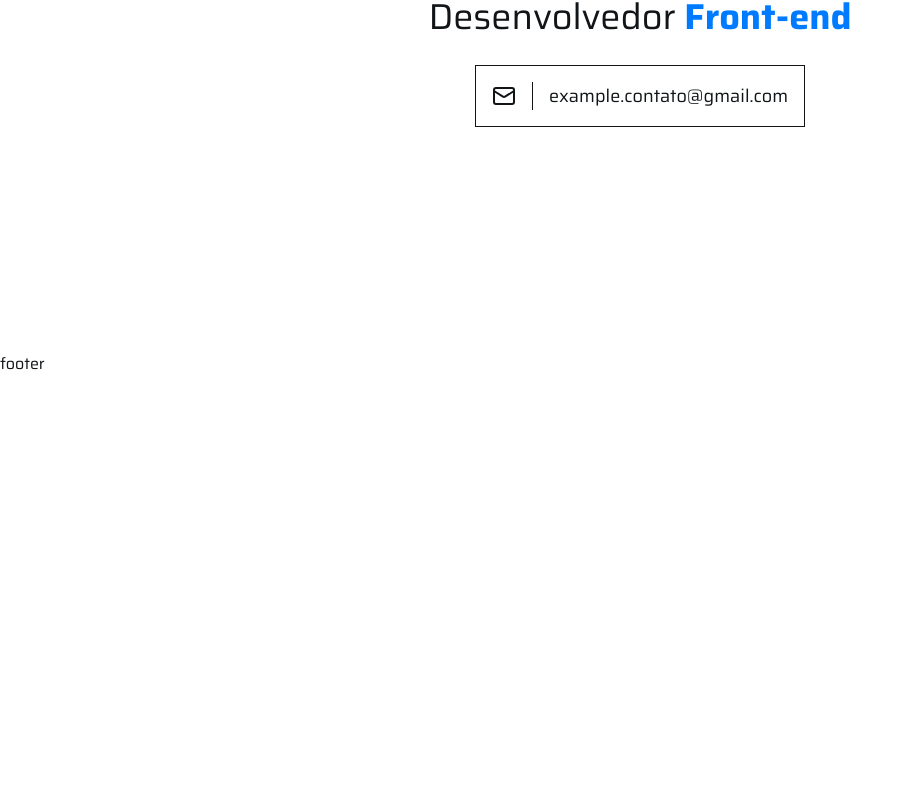
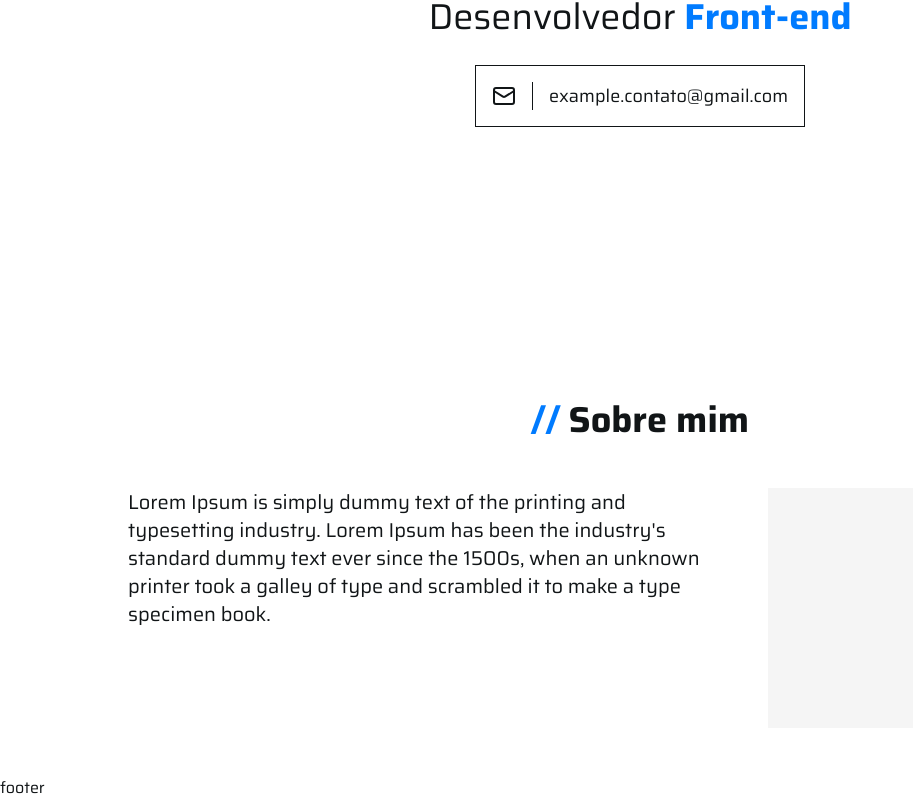
Before and after one commit to grazziotti/portfolio, a Next.js app: page / in a window 1280 px wide. Shown: the part 448-1248 px from the top of the page, without its empty margins (0-913 px from the left). Before the commit the page ends 824 px from the top, so only its background shows below. Built offline with nearby package versions, Linux system fonts and the light colour scheme.

Commit message:
feat: add about me section

```diff
--- /dev/null
+++ b/src/app/components/About.tsx
@@ -0,0 +1,19 @@
+import { SectionContainer } from './SectionContainer'
+
+export const About = () => {
+  return (
+    <SectionContainer title="Sobre mim">
+      <div className="flex justify-between">
+        <p className="max-w-xl text-xl">
+          Lorem Ipsum is simply dummy text of the printing and typesetting
+          industry. Lorem Ipsum has been the industry's standard dummy text ever
+          since the 1500s, when an unknown printer took a galley of type and
+          scrambled it to make a type specimen book.
+        </p>
+        <div className="flex flex-1 justify-end">
+          <div className="h-60 w-96 bg-secondary"></div>
+        </div>
+      </div>
+    </SectionContainer>
+  )
+}
--- a/src/app/page.tsx
+++ b/src/app/page.tsx
@@ -1,3 +1,4 @@
+import { About } from './components/About'
 import { Header } from './components/Header'
 import { Hero } from './components/Hero'
 
@@ -7,6 +8,7 @@ export default function Home() {
       <Header />
       <main>
         <Hero />
+        <About />
       </main>
       <footer>footer</footer>
     </>
```
